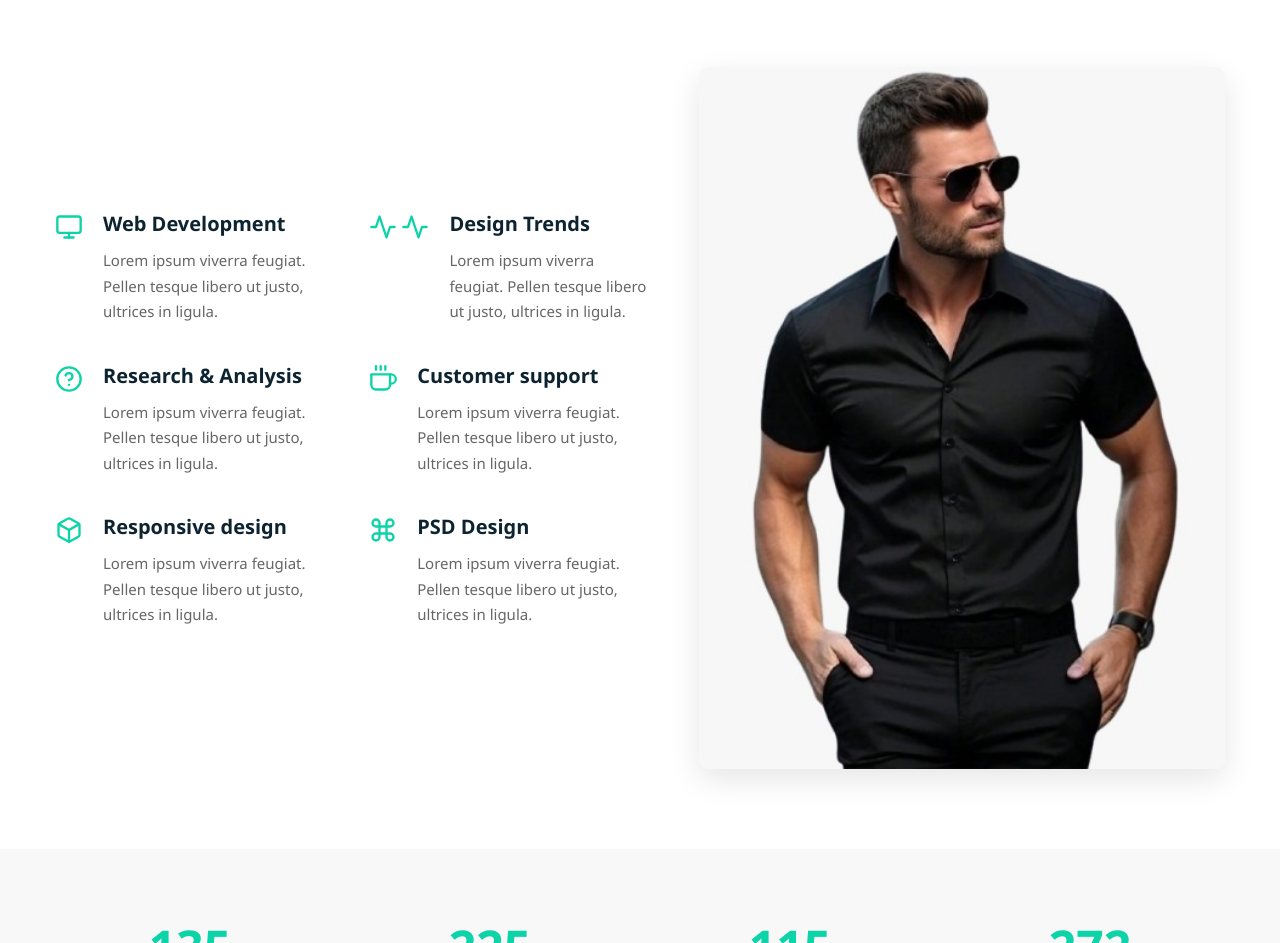
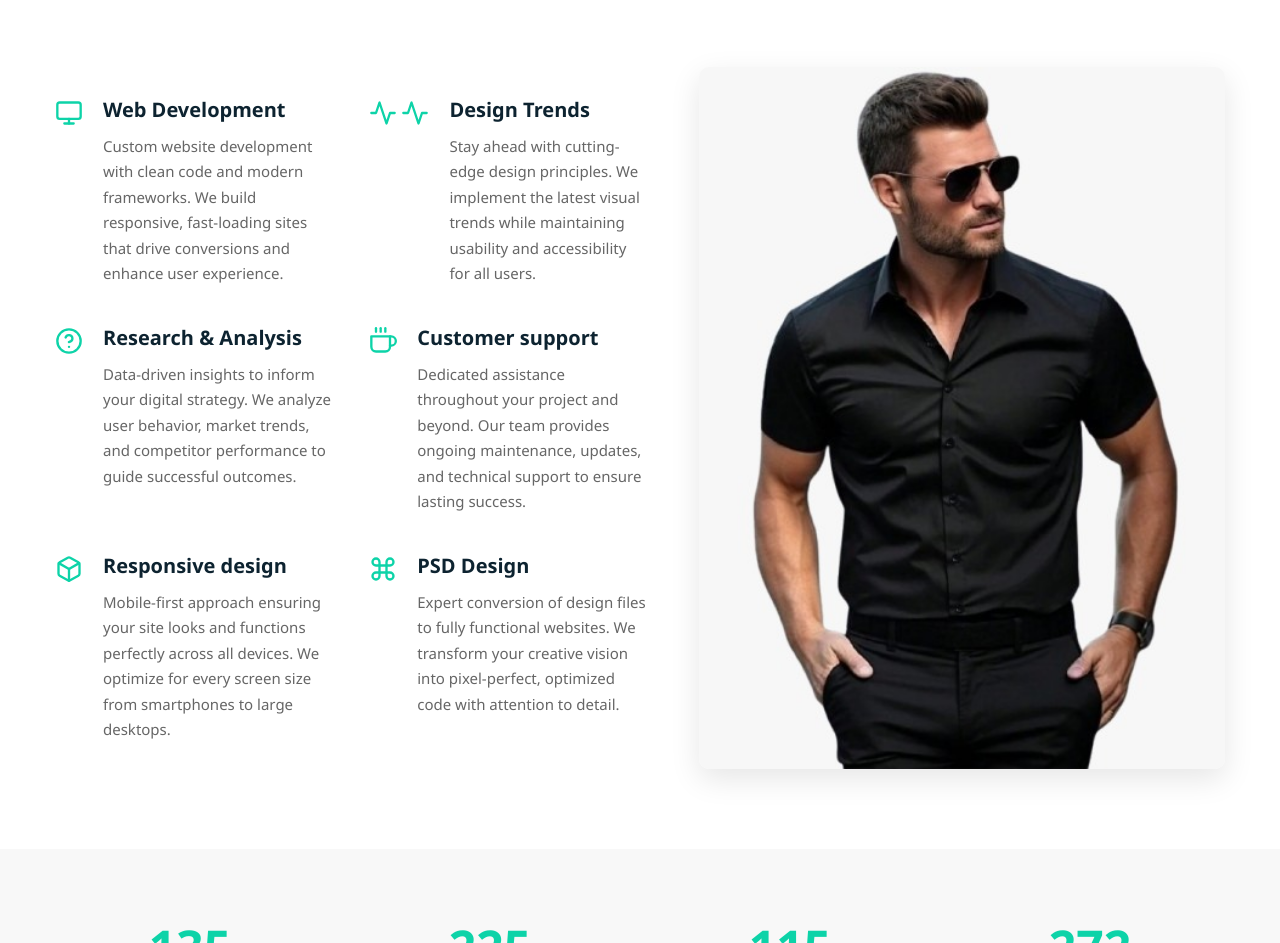
Before and after one commit to briankush/Web-Development-group-assignment, a plain HTML site: page index.html in a window 1280 px wide. Shown: the part 3000-3943 px from the top of the page. Drawn offline with Linux system fonts and the light colour scheme.

Commit message:
updated the index.html

```diff
--- a/index.html
+++ b/index.html
@@ -219,7 +219,9 @@
                         </div>
                         <div class="services-list-text">
                             <h3>Web Development</h3>
-                            <p>Lorem ipsum viverra feugiat. Pellen tesque libero ut justo, ultrices in ligula.</p>
+                            <p>
+                                Custom website development with clean code and modern frameworks. We build responsive, fast-loading sites that drive conversions and enhance user experience.
+                            </p>
                         </div>
                     </div>
                     <div class="services-list-item">
@@ -229,7 +231,9 @@
                         </div>
                         <div class="services-list-text">
                             <h3>Design Trends</h3>
-                            <p>Lorem ipsum viverra feugiat. Pellen tesque libero ut justo, ultrices in ligula.</p>
+                            <p>
+                                Stay ahead with cutting-edge design principles. We implement the latest visual trends while maintaining usability and accessibility for all users.
+                            </p>
                         </div>
                     </div>
                     <div class="services-list-item">
@@ -238,7 +242,9 @@
                         </div>
                         <div class="services-list-text">
                             <h3>Research & Analysis</h3>
-                            <p>Lorem ipsum viverra feugiat. Pellen tesque libero ut justo, ultrices in ligula.</p>
+                            <p>
+                                Data-driven insights to inform your digital strategy. We analyze user behavior, market trends, and competitor performance to guide successful outcomes.
+                            </p>
                         </div>
                     </div>
                     <div class="services-list-item">
@@ -247,7 +253,9 @@
                         </div>
                         <div class="services-list-text">
                             <h3>Customer support</h3>
-                            <p>Lorem ipsum viverra feugiat. Pellen tesque libero ut justo, ultrices in ligula.</p>
+                            <p>
+                                Dedicated assistance throughout your project and beyond. Our team provides ongoing maintenance, updates, and technical support to ensure lasting success.
+                            </p>
                         </div>
                     </div>
                     <div class="services-list-item">
@@ -256,7 +264,9 @@
                         </div>
                         <div class="services-list-text">
                             <h3>Responsive design</h3>
-                            <p>Lorem ipsum viverra feugiat. Pellen tesque libero ut justo, ultrices in ligula.</p>
+                            <p>
+                                Mobile-first approach ensuring your site looks and functions perfectly across all devices. We optimize for every screen size from smartphones to large desktops.
+                            </p>
                         </div>
                     </div>
                     <div class="services-list-item">
@@ -265,7 +275,9 @@
                         </div>
                         <div class="services-list-text">
                             <h3>PSD Design</h3>
-                            <p>Lorem ipsum viverra feugiat. Pellen tesque libero ut justo, ultrices in ligula.</p>
+                            <p>
+                                Expert conversion of design files to fully functional websites. We transform your creative vision into pixel-perfect, optimized code with attention to detail.
+                            </p>
                         </div>
                     </div>
                 </div>
```
